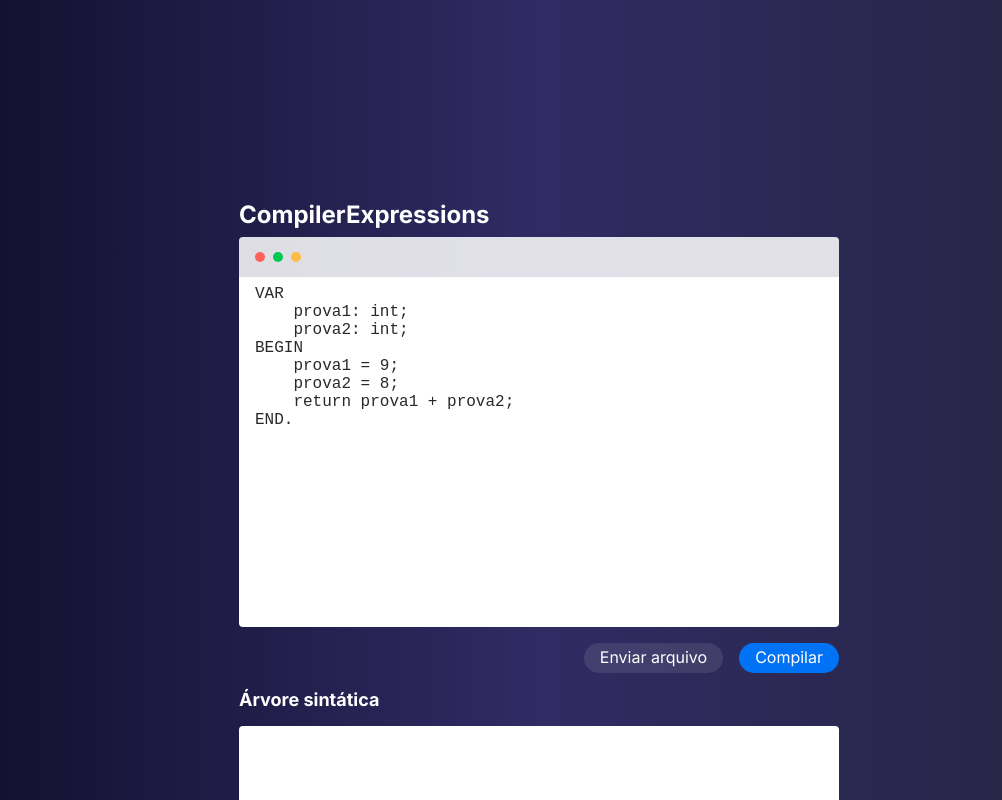
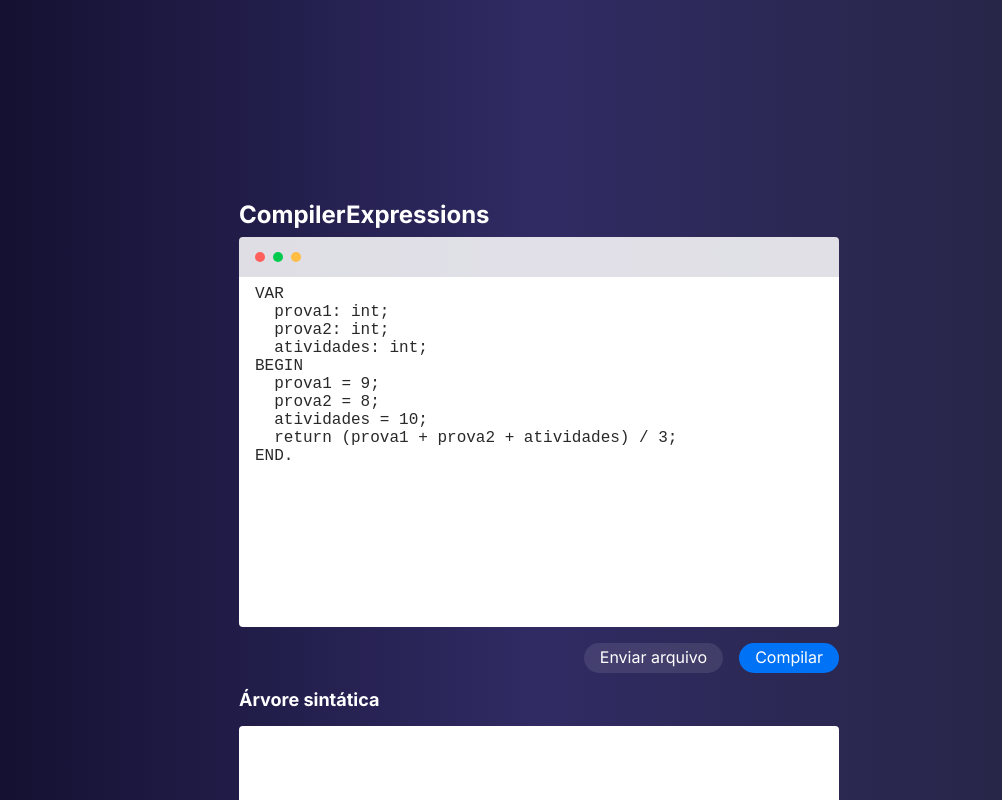
Before and after one commit to hugolima03/compiladores-ufrr, a Next.js app: page /compilerExpressions in a window 1280 px wide. Shown: the top 800 px of the page, without its empty margins (101-1103 px from the left). Built offline with nearby package versions, Linux system fonts and the light colour scheme; a web font is replaced by a local one.

Commit message:
feat: media aritimetica

```diff
--- a/src/components/CodeEditor/index.tsx
+++ b/src/components/CodeEditor/index.tsx
@@ -55,7 +55,7 @@ const CodeEditor = ({
 
       // set textarea value to: text before caret + tab + text after caret
       current.value =
-        current.value.substring(0, start) + "\t" + current.value.substring(end);
+        current.value.substring(0, start) + "  " + current.value.substring(end);
 
       // put caret at right position again
       current.selectionStart = current.selectionEnd = start + 1;
--- a/src/templates/CompilerExpressions/index.tsx
+++ b/src/templates/CompilerExpressions/index.tsx
@@ -71,12 +71,14 @@ const CompilerExpressions = () => {
       <CodeEditor
         title="CompilerExpressions"
         defaultValue={`VAR
-    prova1: int;
-    prova2: int;
+  prova1: int;
+  prova2: int;
+  atividades: int;
 BEGIN
-    prova1 = 9;
-    prova2 = 8;
-    return prova1 + prova2;
+  prova1 = 9;
+  prova2 = 8;
+  atividades = 10;
+  return (prova1 + prova2 + atividades) / 3;
 END.`}
         onSubmit={onSubmit}
       />
```
Also changed, not shown: 2 other files (tests, documents, lock files or other folders).
